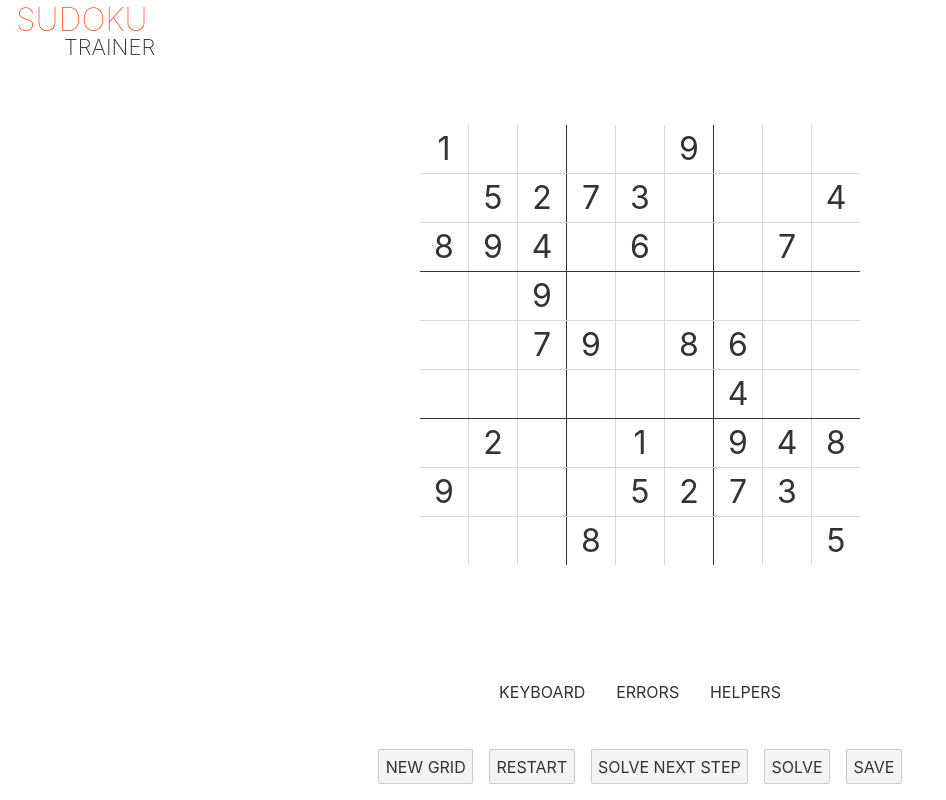
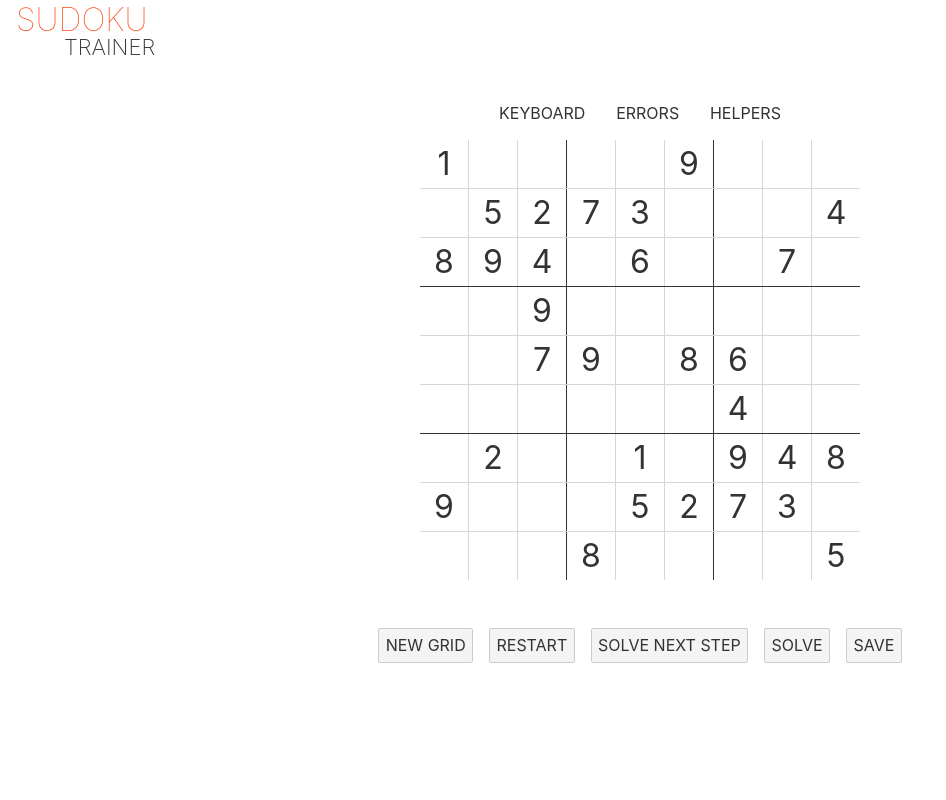
Before and after one commit to Morphyish/sudoku, a Svelte app: page / in a window 1280 px wide. Shown: the whole page, without its empty margins (0-946 px from the left). Built offline with nearby package versions, Linux system fonts and the light colour scheme.

Commit message:
:lipstick: Reorganize components

```diff
--- a/src/App.svelte
+++ b/src/App.svelte
@@ -12,11 +12,10 @@
 <Title />
 <main>
     <div class="game">
+        <Settings />
         <Board />
 
         <Messages />
-
-        <Settings />
         <Actions />
     </div>
     <History />
--- a/src/components/Actions/Actions.svelte
+++ b/src/components/Actions/Actions.svelte
@@ -17,6 +17,5 @@
         display: flex;
         flex-wrap: wrap;
         justify-content: center;
-        margin-top: 2rem;
     }
 </style>
--- a/src/components/Board/Board.svelte
+++ b/src/components/Board/Board.svelte
@@ -81,7 +81,6 @@
     }
 </script>
 
-<div class="container">
 {#if $grid}
     <div class="board" tabindex="0" on:focus={focusFirstCell}>
         {#each rows as row}
@@ -107,16 +106,8 @@
 {#if $settings.showKeyboard}
     <VirtualKeyboard on:input={handleVirtualKeyboard}/>
 {/if}
-</div>
 
 <style>
-    .container {
-        display: flex;
-        flex-direction: column;
-        justify-content: center;
-        margin: auto 0;
-    }
-
     .board {
         display: flex;
         flex-direction: column;
--- a/src/components/Settings/Settings.svelte
+++ b/src/components/Settings/Settings.svelte
@@ -15,6 +15,6 @@
         display: flex;
         flex-wrap: wrap;
         justify-content: center;
-        margin-top: 2rem;
+        margin-bottom: 1px;
     }
 </style>
```
